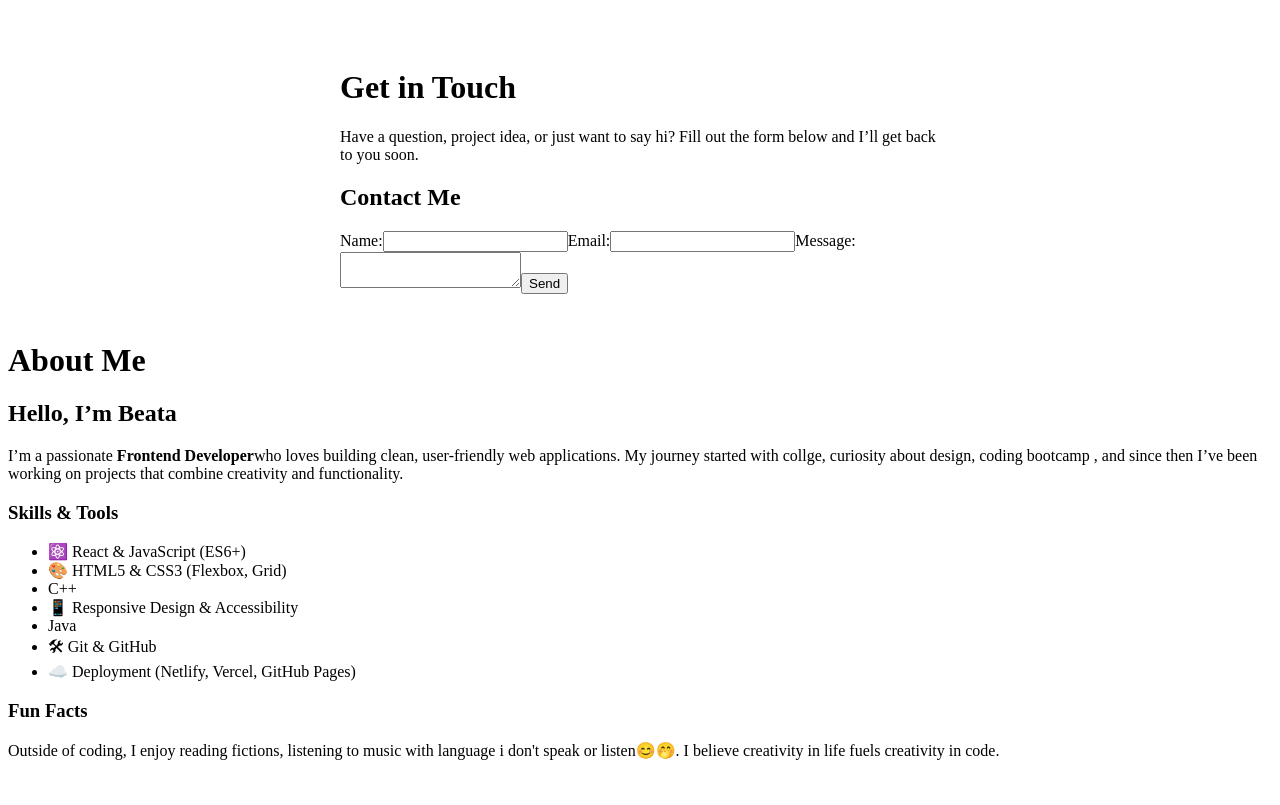
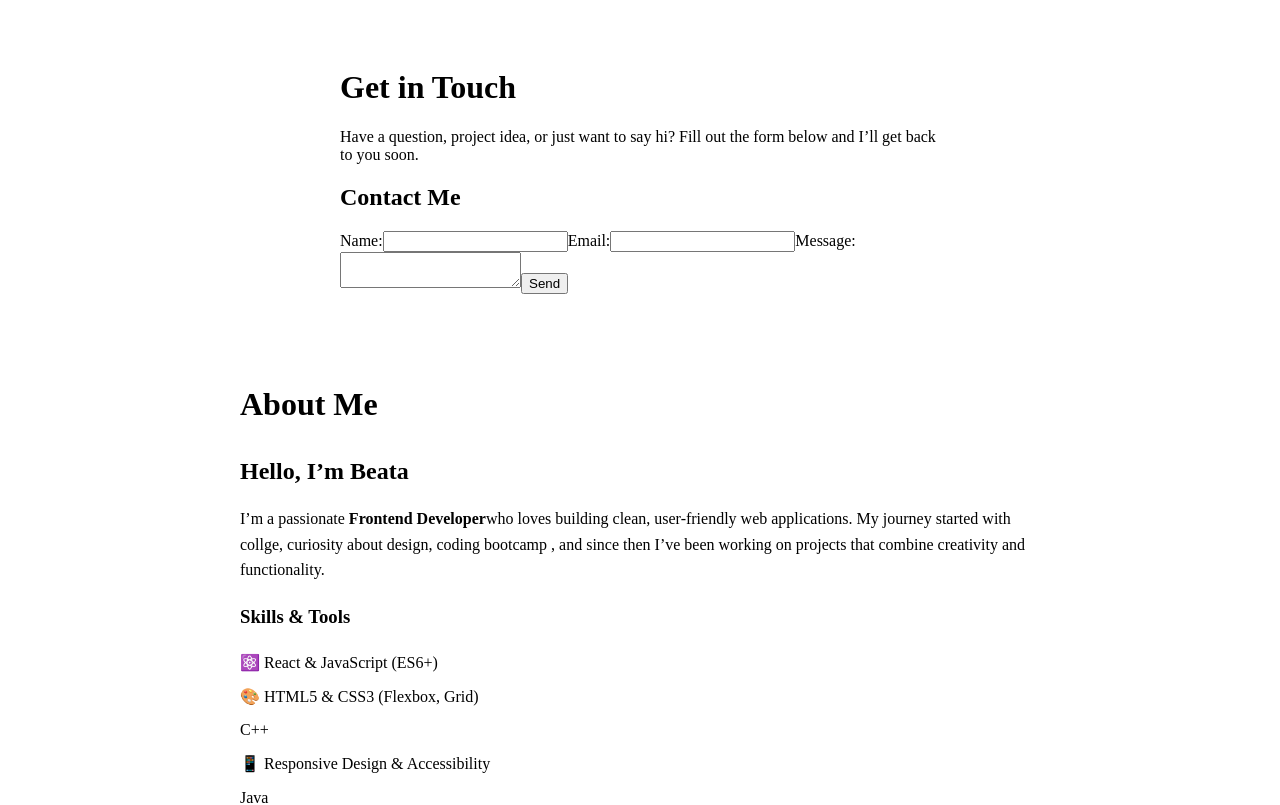
Before and after one commit to beata-teck/my-portfolios, a React (Vite) app: page / in a window 1280 px wide. Shown: the top 805 px of the page. Built offline with nearby package versions, Linux system fonts and the light colour scheme.

Commit message:
styling about page

```diff
--- a/src/index.css
+++ b/src/index.css
@@ -1,3 +1,22 @@
+.about-page {
+  max-width: 800px;
+  margin: 2rem auto;
+  padding: 1rem;
+  line-height: 1.6;
+}
+
+.about-section h2 {
+  margin-bottom: 1rem;
+}
+
+.about-section ul {
+  list-style: none;
+  padding: 0;
+}
+
+.about-section li {
+  margin: 0.5rem 0;
+}
 .contact-page {
   max-width: 600px;
   margin: 2rem auto;
```
